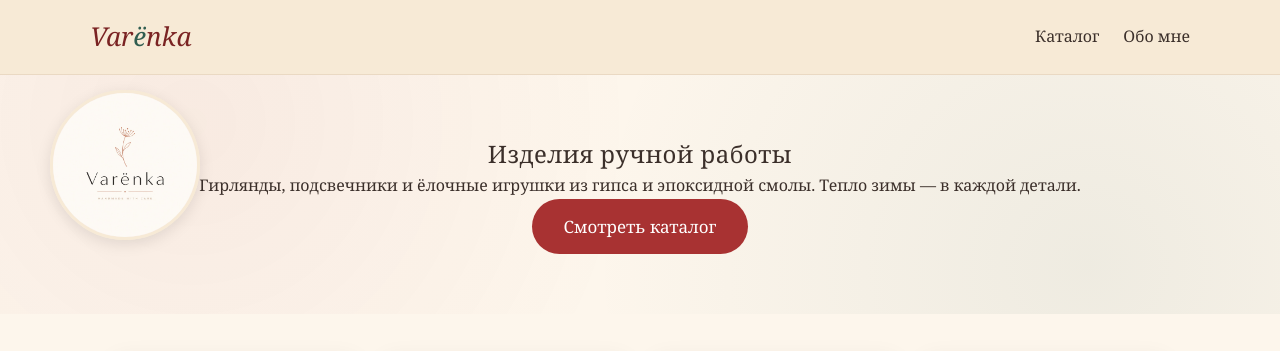
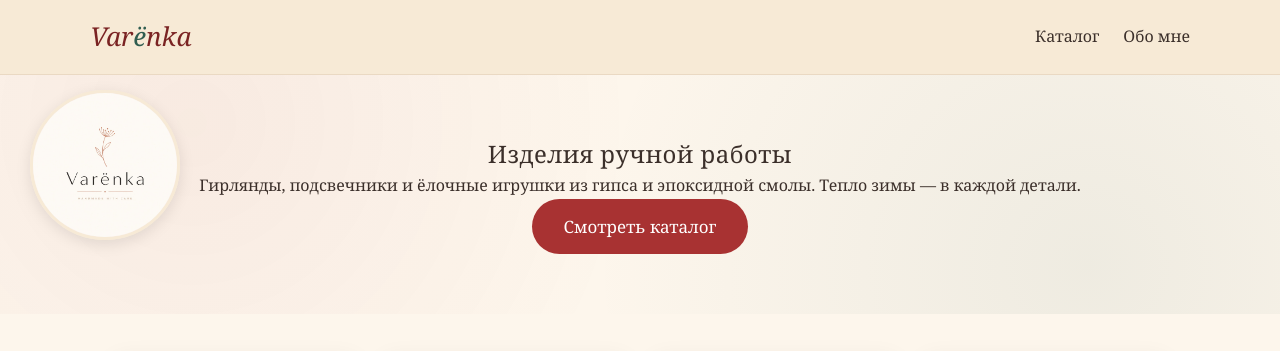
Before and after one commit to fep0000-ship-it/varenka, a plain HTML site: page index.html in a window 1280 px wide. Shown: the top 351 px of the page. Drawn offline with Linux system fonts and the light colour scheme.

Commit message:
Update style.css

```diff
--- a/style.css
+++ b/style.css
@@ -326,7 +326,7 @@ footer a { color: #f2ece2; text-decoration: underline; }
 .hero-corner-logo {
   position: absolute;
   top: 15px;   /* Отступ от верха баннера */
-  left: 50px;  /* Отступ от левого края баннера */
+  left: 30px;  /* Отступ от левого края баннера */
   width: 150px;
   height: 150px;
   border-radius: 50%;
```
